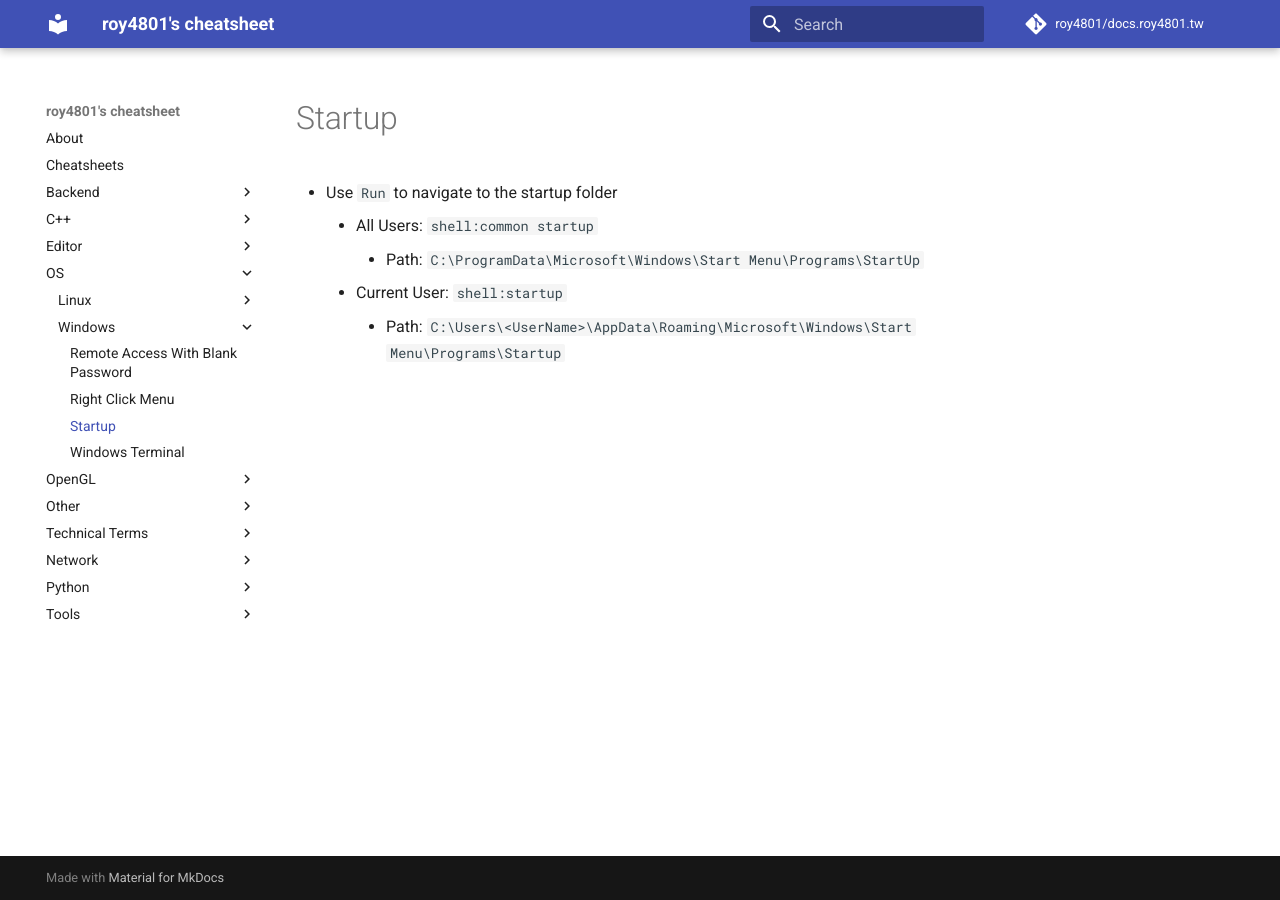
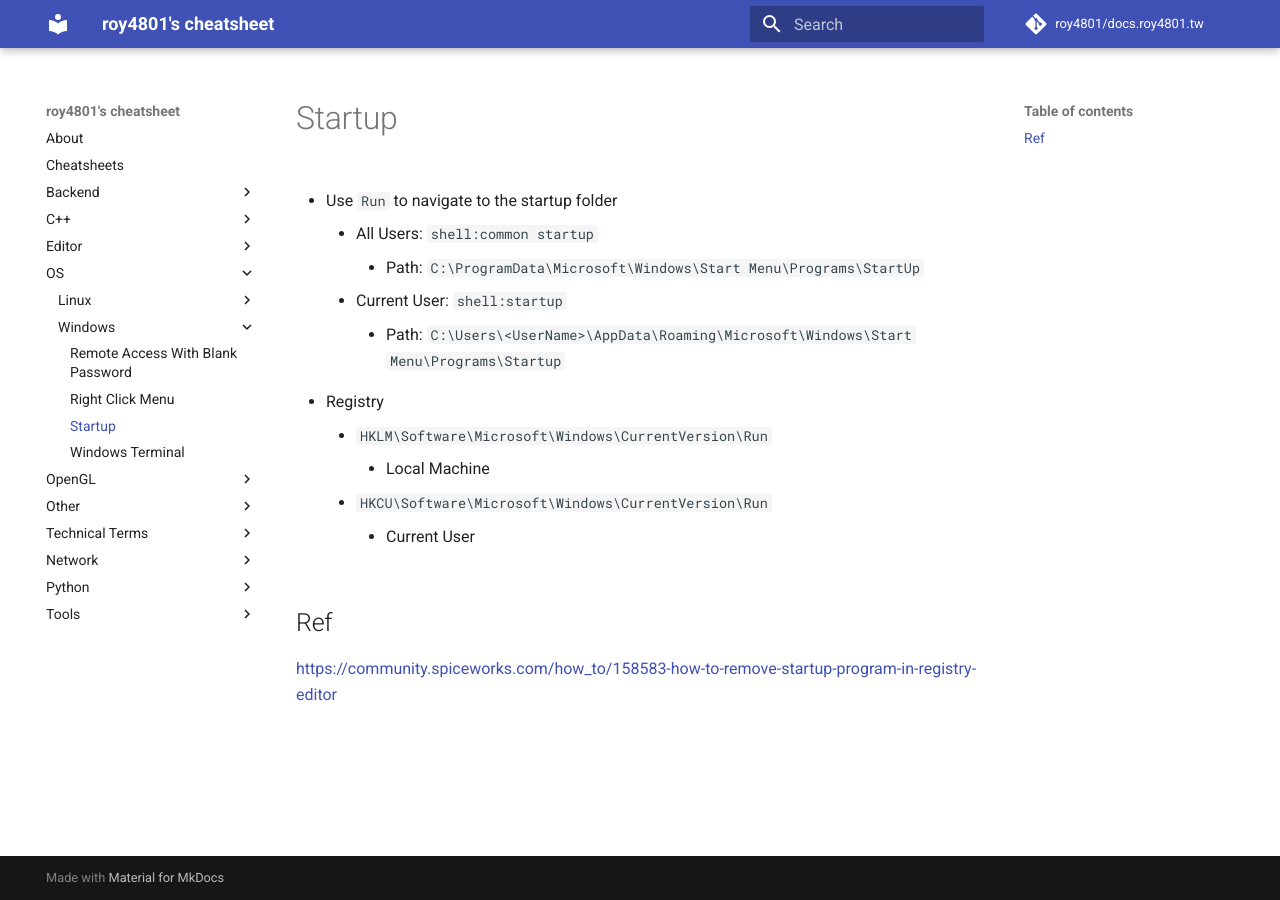
Before and after one commit to roy4801/docs.roy4801.tw, an MkDocs documentation site: the page built from docs/OS/Windows/Startup.md, in a window 1280 px wide. Built offline with MkDocs 1.6.1 and Material for MkDocs 9.7.7, drawn with Linux system fonts in a browser that asks for light colours; comment, search, counter and statistics services are not loaded.

Commit message:
[Windows] upd

```diff
--- a/docs/OS/Windows/Startup.md
+++ b/docs/OS/Windows/Startup.md
@@ -5,3 +5,13 @@
 		- Path: `C:\ProgramData\Microsoft\Windows\Start Menu\Programs\StartUp`
 	- Current User: `shell:startup`
 		- Path: `C:\Users\<UserName>\AppData\Roaming\Microsoft\Windows\Start Menu\Programs\Startup`
+
+- Registry
+	- `HKLM\Software\Microsoft\Windows\CurrentVersion\Run`
+		- Local Machine
+	- `HKCU\Software\Microsoft\Windows\CurrentVersion\Run`
+		- Current User
+
+## Ref
+
+<https://community.spiceworks.com/how_to/158583-how-to-remove-startup-program-in-registry-editor>
```
